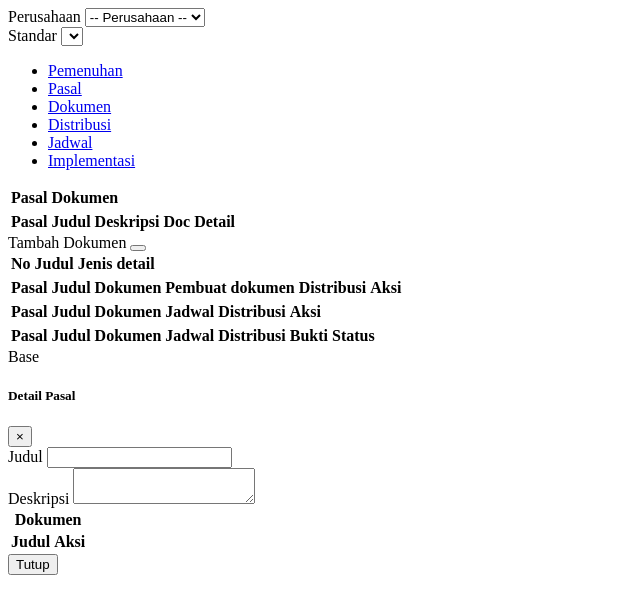
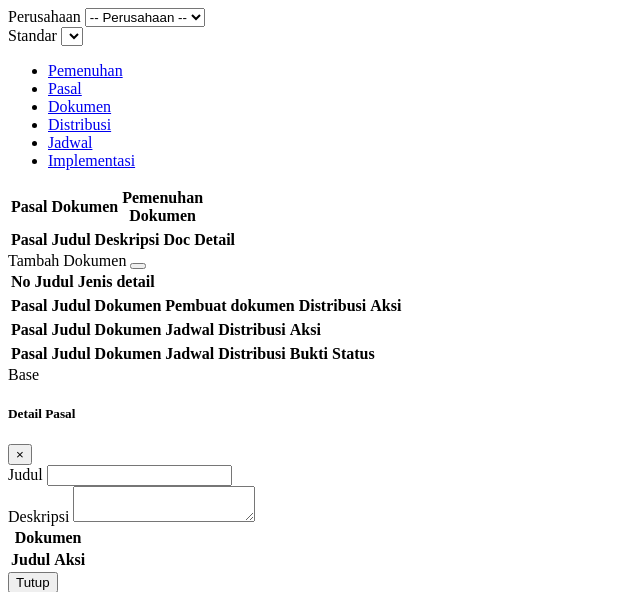
Before and after one commit to ArcShift/dms, a PHP site: the page made by application/views/treeview_detail/read.php in a window 1280 px wide. Shown: the top 592 px of the page, without its empty margins (0-640 px from the left). Run offline with PHP 8.4, Linux system fonts and the light colour scheme; the template is opened without the code that fills it, so the values that code supplies are empty.

Commit message:
kalkulasi persentase pemenuhan dokumen

```diff
--- a/application/views/treeview_detail/read.php
+++ b/application/views/treeview_detail/read.php
@@ -42,6 +42,7 @@ $role = $this->session->userdata['user']['role'];
                                 <tr>
                                     <th>Pasal</th>
                                     <th>Dokumen</th>
+                                    <th>Pemenuhan<br/>Dokumen</th>
                                     <!--<th>Implementasi</th>-->
                                 </tr>
                             </thead>
@@ -574,6 +575,15 @@ $role = $this->session->userdata['user']['role'];
                 } else {
                     $('#item-base' + d.parent).children('.child').append(element);
                 }
+                if (d.child == 0) {
+                    if (d.doc == 0) {
+                        d.pemenuhan_doc = 0;
+                    } else {
+                        d.pemenuhan_doc = 100;
+                    }
+                } else {
+                    d.pemenuhan_doc = -1;
+                }
                 data[i] = d;
             }
             var element = $('.item-base').children('.index').get();
@@ -586,15 +596,18 @@ $role = $this->session->userdata['user']['role'];
             }
             for (var i = 0; i < sortData.length; i++) {
                 var s = sortData[i];
+                s.childsIndex = [];
                 if (s.parent === null) {
                     s.parentIndex = null;
                     s.fullname = s.name;
                 } else {
                     s.parentIndex = $('#item-base' + s.parent).children('.index').text();
                     s.fullname = sortData[s.parentIndex].fullname + ' - ' + s.name;
+                    sortData[s.parentIndex].childsIndex.push(i);
                 }
                 sortData[i] = s;
             }
+            pemenuhanDokumen(0);
             $('#tab-base').empty();
             $('#table-pemenuhan').empty();
             $('#table-pasal').empty();
@@ -602,7 +615,18 @@ $role = $this->session->userdata['user']['role'];
             $('.select-pasal').append('<option value="">-- pilih pasal --</option>');
             for (var i = 0; i < sortData.length; i++) {
                 var d = sortData[i];
-                $('#table-pemenuhan').append('<tr><td>' + d.fullname + '</td><td>' + (d.doc == '0' ? '-' : d.doc) + '</td></tr>');
+                var pCol;
+                switch (d.pemenuhan_doc) {
+                    case 100:
+                        pCol = 'success';
+                        break;
+                    case 0:
+                        pCol = 'danger';
+                        break;
+                    default :
+                        pCol = 'warning';
+                }
+                $('#table-pemenuhan').append('<tr><td>' + d.fullname + '</td><td>' + (d.doc == '0' ? '-' : d.doc) + '</td><td><span class="badge badge-'+ pCol +'">' + d.pemenuhan_doc + '%</span></td></tr>');
                 $('#table-pasal').append('<tr><td>' + d.fullname + '</td><td>' + (d.sort_desc == null ? '-' : d.sort_desc) + '</td><td>' + (d.long_desc == null ? '-' : d.long_desc) + '</td><td>' + d.doc + '</td><td><span class="fa fa-info-circle text-primary" onclick="detailPasal(' + i + ')" title="Detail"></span></td></tr>');
                 if (d.child == 0) {
                     $('.select-pasal').append('<option value="' + d.id + '">' + d.fullname + '</option>');
@@ -610,6 +634,22 @@ $role = $this->session->userdata['user']['role'];
             }
             getDokumen();
         });
+    }
+    function pemenuhanDokumen(index) {
+        console.log(index);
+        var listPemenuhan = [];
+        var d = sortData[index];
+        for (var i = 0; i < d.childsIndex.length; i++) {
+            if (sortData[d.childsIndex[i]].pemenuhan_doc == -1) {
+                pemenuhanDokumen(d.childsIndex[i]);
+            }
+            listPemenuhan.push(sortData[d.childsIndex[i]].pemenuhan_doc);
+        }
+        var total = 0;
+        for (var i = 0; i < listPemenuhan.length; i++) {
+            total += listPemenuhan[i];
+        }
+        sortData[index].pemenuhan_doc = total / listPemenuhan.length;
     }
     function detailPasal(index) {
         var m = $('#modalDetailPasal');
@@ -625,12 +665,12 @@ $role = $this->session->userdata['user']['role'];
                 console.log(doc);
                 if (d.id == doc.id_pasal) {
                     var link;
-                    if(doc.type_doc=='file'){
-                        link = '<a class="btn btn-primary btn-sm fa fa-download" href="<?= base_url('upload/dokumen')?>/'+doc.file +'"></a>';
-                    }else{
-                        link = '<a class="btn btn-primary btn-sm fa fa-search" target="_blank" href="'+doc.url +'"></a>';
+                    if (doc.type_doc == 'file') {
+                        link = '<a class="btn btn-primary btn-sm fa fa-download" href="<?= base_url('upload/dokumen') ?>/' + doc.file + '"></a>';
+                    } else {
+                        link = '<a class="btn btn-primary btn-sm fa fa-search" target="_blank" href="' + doc.url + '"></a>';
                     }
-                    m.find('.files').append('<tr><td>' + doc.judul + '</td><td>'+ doc.type_doc +'</td><td>'+link+'</td></tr>');
+                    m.find('.files').append('<tr><td>' + doc.judul + '</td><td>' + doc.type_doc + '</td><td>' + link + '</td></tr>');
                 }
             }
         }
```
